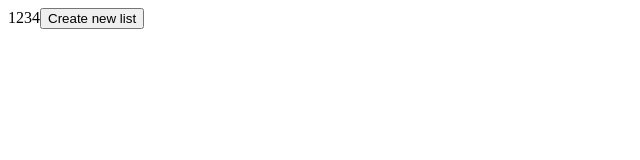
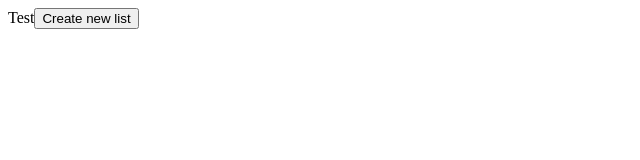
Before and after one commit to PewAvocado/Project-8-, a website built with webpack: page src/template.html in a window 1280 px wide. Shown: the full height of the page, 0-640 px from the left. Built offline with nearby package versions, Linux system fonts and the light colour scheme.

Commit message:
Final test

```diff
--- a/src/template.html
+++ b/src/template.html
@@ -6,7 +6,7 @@
     <title>Document</title>
 </head>
 <body>
-    <div id="content">1234</div>
+    <div id="content">Test</div>
     <div id="task-content"></div>
 </body>
 </html>
```
